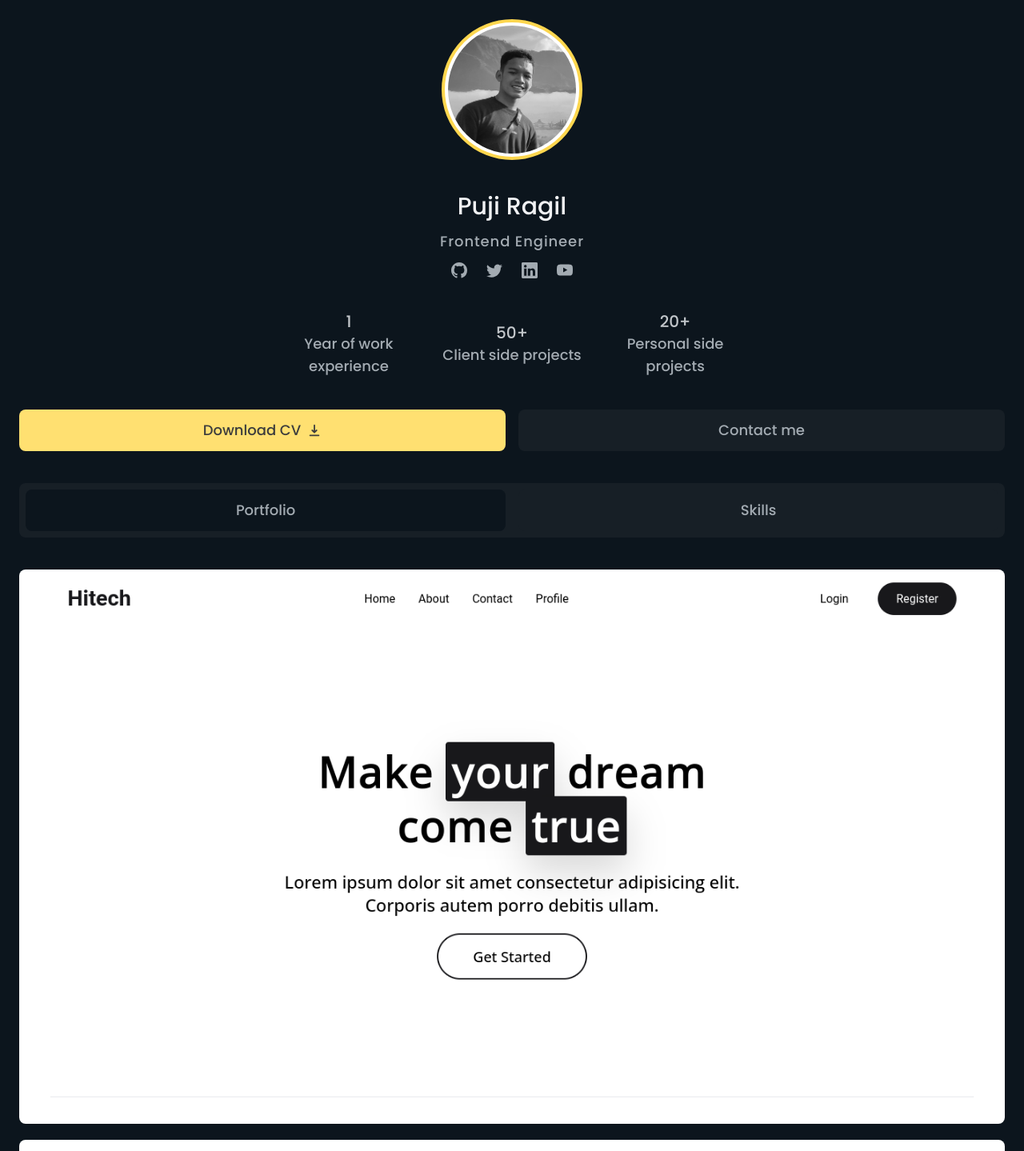
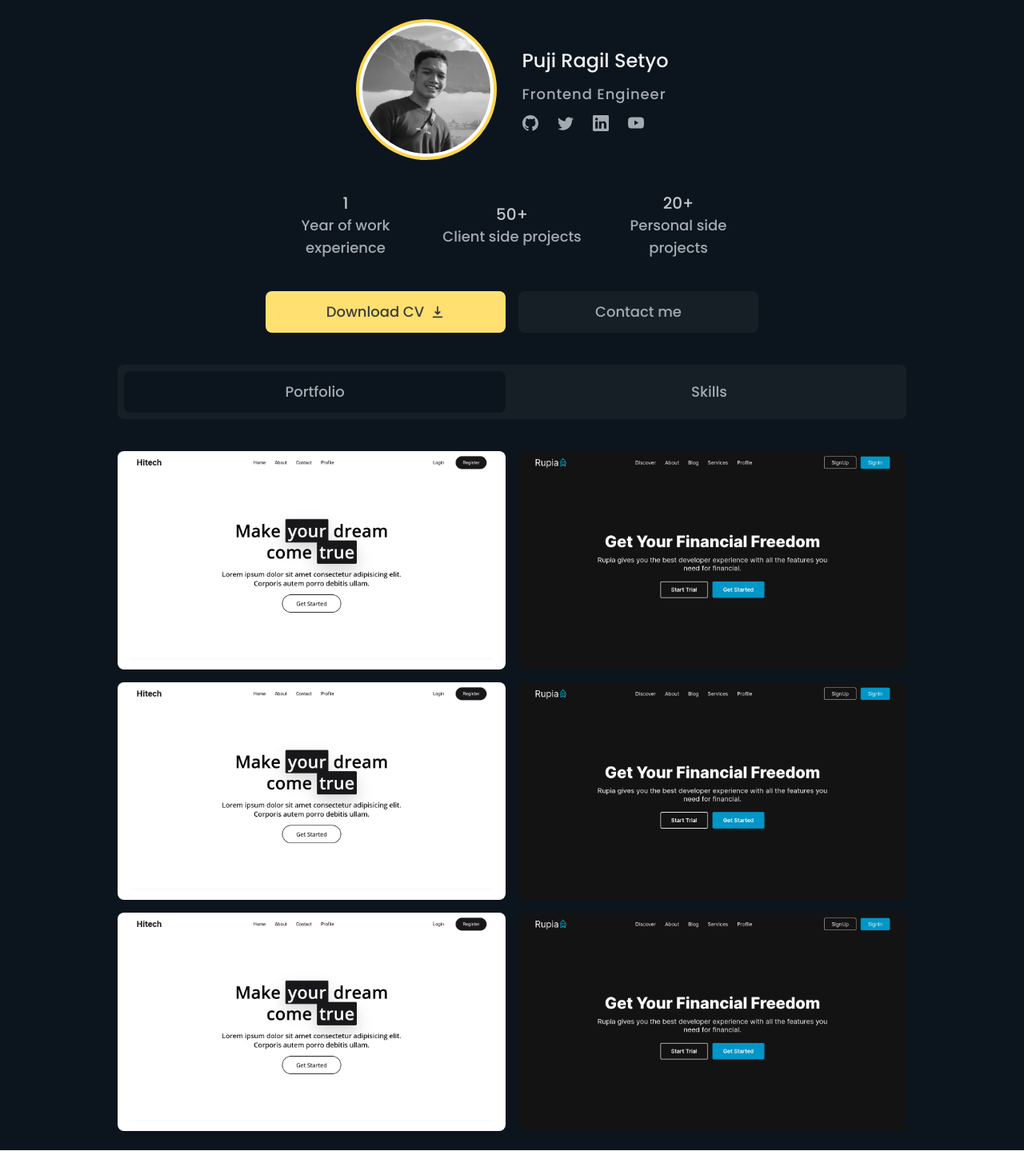
Before and after one commit to pujiragil/Portfolio, a React (Vite) app: page / in a window 1280 px wide. Shown: the top 1439 px of the page at 80% size. Built offline with nearby package versions, Linux system fonts and the light colour scheme.

Commit message:
fix size profile

```diff
--- a/src/components/Card.jsx
+++ b/src/components/Card.jsx
@@ -1,19 +1,32 @@
 import porto1 from '../assets/card.png'
+import porto2 from '../assets/card2.png'
 
 const Card = () => {
   return (
-    <div className="flex flex-col w-full">
-      <div className="flex w-full mb-5">
-        <img className="w-full rounded-lg" src={porto1} alt="card" />
+    <div className="flex flex-col lg:w-4/5 lg:flex-wrap lg:gap-4 lg:flex-row w-full">
+      <div className="flex flex-col lg:flex-row w-full gap-4">
+        <div className="lg:flex-1">
+          <img className="w-full rounded-lg" src={porto1} alt="card" />
+        </div>
+        <div className="lg:flex-1">
+          <img className="w-full rounded-lg" src={porto2} alt="card" />
+        </div>
       </div>
-      <div className="flex w-full mb-5">
-        <img className="w-full rounded-lg" src={porto1} alt="card" />
+      <div className="flex flex-col lg:flex-row w-full gap-4">
+        <div className="lg:flex-1 order-2">
+          <img className="w-full rounded-lg" src={porto2} alt="card" />
+        </div>
+        <div className="lg:flex-1 order-1">
+          <img className="w-full rounded-lg" src={porto1} alt="card" />
+        </div>
       </div>
-      <div className="flex w-full mb-5">
-        <img className="w-full rounded-lg" src={porto1} alt="card" />
-      </div>
-      <div className="flex w-full mb-5">
-        <img className="w-full rounded-lg" src={porto1} alt="card" />
+      <div className="flex flex-col lg:flex-row w-full gap-4">
+        <div className="lg:flex-1 order-2">
+          <img className="w-full rounded-lg" src={porto2} alt="card" />
+        </div>
+        <div className="lg:flex-1 order-1">
+          <img className="w-full rounded-lg" src={porto1} alt="card" />
+        </div>
       </div>
     </div>
   )
--- a/src/components/Profile.jsx
+++ b/src/components/Profile.jsx
@@ -7,12 +7,14 @@ const ProfileSection = () => {
     <div className="bg-dark">
       <div className="container mx-auto p-6 font-poppins min-h-screen">
         <div className="flex flex-col justify-center items-center">
+          <div className="flex w-full md:w-3/5 justify-center items-center flex-col md:flex-row md:gap-x-8">
             <Profile />
             <ProfileInformation />
-            <ProfileFact />
-            <ProfileButton />
-            <ProfileMenu />
-            <Card />
+          </div>
+          <ProfileFact />
+          <ProfileButton />
+          <ProfileMenu />
+          <Card />
         </div>
       </div>
     </div>
--- a/src/components/fragments/profileButton.jsx
+++ b/src/components/fragments/profileButton.jsx
@@ -2,7 +2,7 @@ import { HiDownload } from 'react-icons/hi'
 
 export const ProfileButton = () => {
   return (
-    <div className="flex w-full mb-10 text-sm md:text-lg font-medium">
+    <div className="flex w-full lg:w-1/2 mb-10 text-sm md:text-lg font-medium">
       <button className="bg-button hover:bg-buttonhov duration-300 ease-in-out text-button py-3 rounded-lg mr-4 w-full flex justify-center items-center">Download CV <HiDownload className="ml-2"/></button>
       <button className="bg-button2 hover:bg-button2hov hover:text-title duration-300 ease-in-out text-subtitle py-3 rounded-lg w-full">Contact me</button>
     </div>
@@ -11,7 +11,7 @@ export const ProfileButton = () => {
 
 export const ProfileMenu = () => {
   return (
-    <div className="flex w-full p-2 bg-button2 rounded-lg mb-10 text-sm md:text-lg font-medium">
+    <div className="flex w-full lg:w-4/5 p-2 bg-button2 rounded-lg mb-10 text-sm md:text-lg font-medium">
       <button className="bg-button3 hover:text-title duration-300 ease-in-out text-subtitle py-3 rounded-lg mr-4 w-full flex justify-center items-center">Portfolio</button>
       <button className="bg-button2 text-subtitle py-3 rounded-lg w-full">Skills</button>
     </div>
--- a/src/components/fragments/profileFragments.jsx
+++ b/src/components/fragments/profileFragments.jsx
@@ -11,8 +11,8 @@ export const Profile = () => {
 
 export const ProfileInformation = () => {
   return (
-    <div className="flex justify-center items-center flex-col text-center mb-10">
-      <h1 className="text-title text-3xl font-medium mb-3">Puji Ragil</h1>
+    <div className="flex justify-center items-center md:items-start flex-col text-center mb-10">
+      <h1 className="text-title text-2xl font-medium mb-3">Puji Ragil Setyo</h1>
       <p className="text-subtitle tracking-wider text-base md:text-lg text-base mb-3">Frontend Engineer</p>
       <div className="flex text-subtitle justify-center items-center">
         <BsGithub className="mr-6 cursor-pointer text-xl hover:text-title duration-300 ease-in-out"/>
@@ -26,16 +26,16 @@ export const ProfileInformation = () => {
 
 export const ProfileFact = () => {
   return (
-    <div className="flex text-sm md:text-lg justify-center items-center mb-10">
-      <div className="w-full flex flex-col justify-center items-center text-center px-1">
+    <div className="flex text-sm md:text-lg md:w-3/5 lg:w-1/2 md:gap-x-2 justify-center items-center mb-10">
+      <div className="w-full flex-1 flex flex-col justify-center items-center text-center px-1">
         <h2 className="text-fact text-xl">1</h2>
         <p className="text-subtitle">Year of work experience</p>
       </div>
-      <div className="w-full flex flex-col justify-center items-center text-center px-1">
+      <div className="w-full flex-1 flex flex-col justify-center items-center text-center px-1">
         <h2 className="text-fact text-xl">50+</h2>
         <p className="text-subtitle">Client side projects</p>
       </div>
-      <div className="w-full flex flex-col justify-center items-center text-center px-1">
+      <div className="w-full flex-1 flex flex-col justify-center items-center text-center px-1">
         <h2 className="text-fact text-xl">20+</h2>
         <p className="text-subtitle">Personal side projects</p>
       </div>
```
Also changed, not shown: src/assets/card2.png (added).
